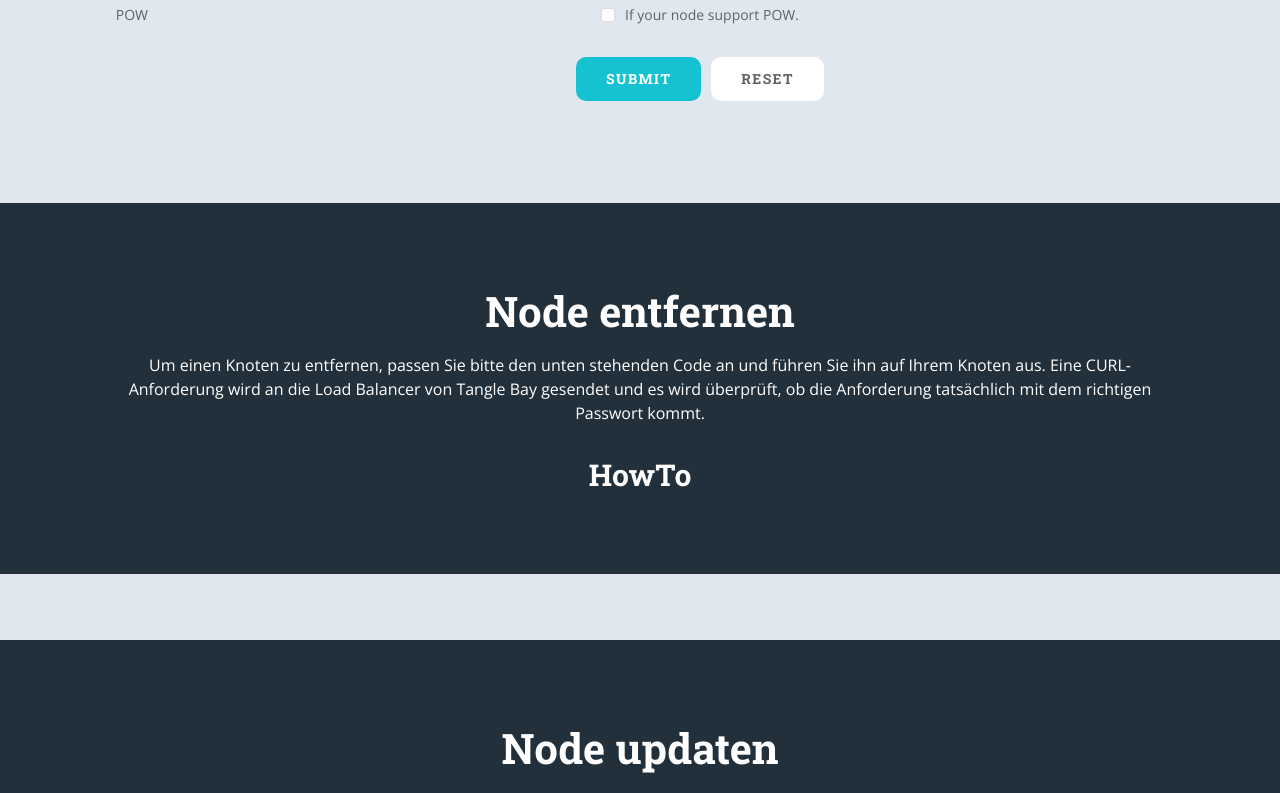
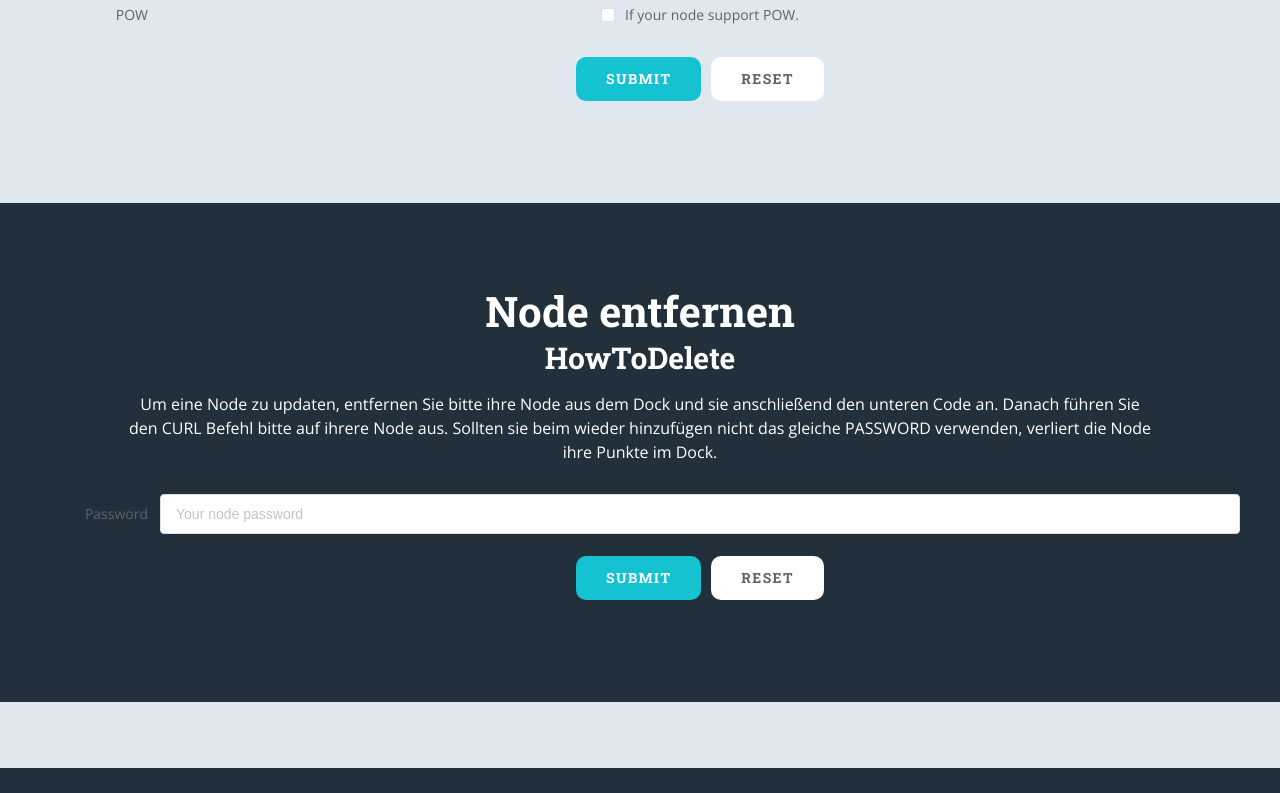
Before and after one commit to einfachiota/pool.einfachiota.de, a Vue app: page /register in a window 1280 px wide. Shown: the part 1106-1899 px from the top of the page. Built offline with nearby package versions, Linux system fonts and the light colour scheme; what vue-clipboard2, vue-particles would draw is missing.

Commit message:
add remove node form

```diff
--- /dev/null
+++ b/src/components/RemoveNodeForm.vue
@@ -0,0 +1,97 @@
+<template>
+  <div>
+    <p>
+      <i18n path="node_update.description"></i18n>
+    </p>
+
+    <el-form
+    v-if="!showCode"
+      :model="ruleForm"
+      status-icon
+      :rules="rules"
+      ref="ruleForm"
+      label-width="120px"
+      class="demo-ruleForm"
+    >
+      <el-form-item label="Password" prop="password">
+        <el-input
+          type="text"
+          v-model="ruleForm.password"
+          autocomplete="off"
+          placeholder="Your node password"
+        ></el-input>
+      </el-form-item>
+      <el-form-item>
+        <el-button type="primary" @click="submitForm('ruleForm')">Submit</el-button>
+        <el-button @click="resetForm('ruleForm')">Reset</el-button>
+      </el-form-item>
+    </el-form>
+    <div v-else>
+        <p>
+        <i18n path="node_register.howto2"></i18n>
+        </p>
+        <pre class="code">
+            {{ command }}
+        </pre>
+        <el-button type="primary" v-clipboard:copy="command">Copy</el-button>
+        <el-button @click="edit()">Edit</el-button>
+    </div>
+  </div>
+</template>
+
+<script>
+export default {
+  data() {
+    var checkValue = (rule, value, callback) => {
+      if (!value) {
+        return callback(new Error("Please input something"));
+      } else {
+          callback();
+      }
+
+    };
+    return {
+      showCode: false,
+      command: "",
+      ruleForm: {
+        password: ""
+      },
+      rules: {
+        password: [{ validator: checkValue, trigger: "blur" }]
+      }
+    };
+  },
+  methods: {
+    submitForm(formName) {
+      this.$refs[formName].validate(valid => {
+        if (valid) {
+          this.command = `curl -X DELETE https://register.tanglebay.org/nodes/${ this.ruleForm.password }`
+          this.showCode = true;
+        } else {
+          console.log("error submit!!");
+          return false;
+        }
+      });
+    },
+    edit() {
+      this.showCode = false;
+    },
+    resetForm() {
+        this.ruleForm = {}
+    }
+  }
+};
+</script>
+
+<style lang="scss" scoped>
+.code {
+  white-space: pre-wrap; /* Since CSS 2.1 */
+  white-space: -moz-pre-wrap; /* Mozilla, since 1999 */
+  white-space: -pre-wrap; /* Opera 4-6 */
+  white-space: -o-pre-wrap; /* Opera 7 */
+  word-wrap: break-word; /* Internet Explorer 5.5+ */
+  background-color: var(--dark);
+  color: var(--white);
+  padding: 15px 5px;
+}
+</style>
--- a/src/views/Register.vue
+++ b/src/views/Register.vue
@@ -17,7 +17,7 @@
     </div>
     <div class="section">
       <div class="container howto">
-        <h2>HowTo</h2>
+        <h2>HowToRegister</h2>
 
         <AddNodeForm />
 
@@ -28,12 +28,8 @@
         <h2>
           <i18n path="node_delete.title"></i18n>
         </h2>
-        <p class="text">
-          <i18n path="node_delete.description"></i18n>
-        </p>
-
-        <h3>HowTo</h3>
-
+         <h3>HowToDelete</h3>
+         <RemoveNodeForm />
       </div>
     </div>
     <br>
@@ -57,10 +53,11 @@
 <script>
 
 import AddNodeForm from '../components/AddNodeForm'
+import RemoveNodeForm from '../components/RemoveNodeForm'
 
 export default {
   name: "Register",
-  components: { AddNodeForm },
+  components: { AddNodeForm, RemoveNodeForm },
   data() {
     return {
       data: null
```
Also changed, not shown: src/plugins/i18n.js.
